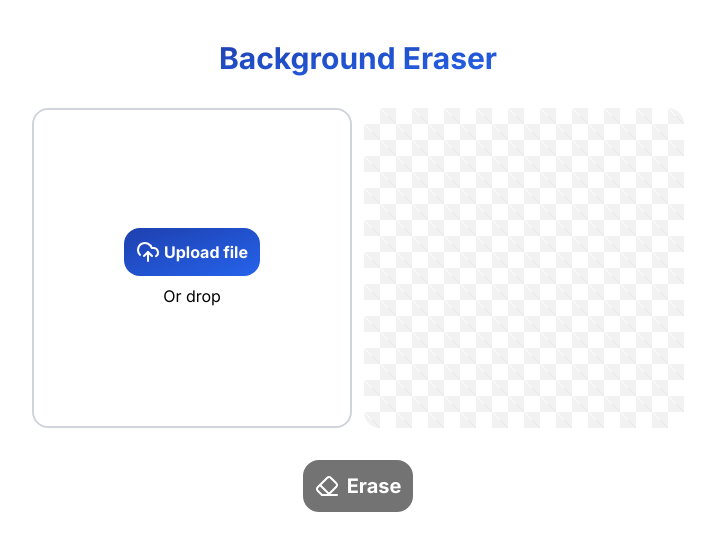
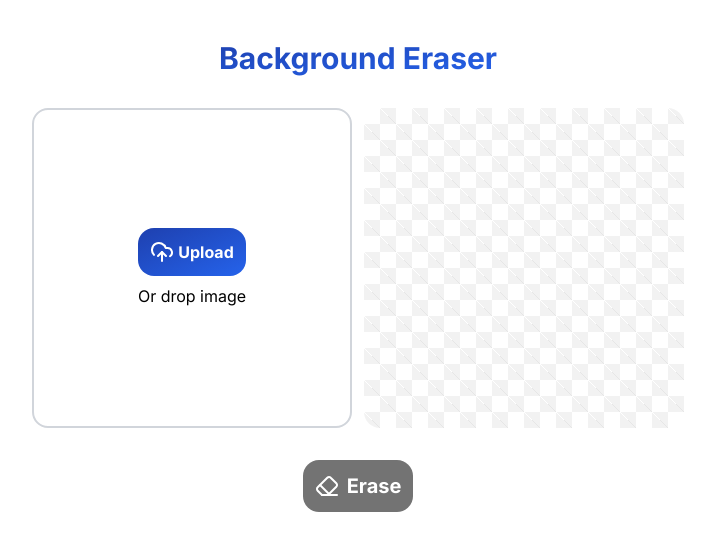
Before and after one commit to mateusfg7/background-eraser, a Next.js app: page / in a window 1280 px wide. Shown: the top 550 px of the page, without its empty margins (282-997 px from the left). Built offline with nearby package versions, Linux system fonts and the light colour scheme.

Commit message:
feat(ui): change "drop" message

```diff
--- a/src/app/components/upload-image-board.tsx
+++ b/src/app/components/upload-image-board.tsx
@@ -40,7 +40,7 @@ export function UploadImageBoard({
   }
   return (
     <div
-      className={`flex overflow-hidden justify-center items-center border-2 w-80 h-80 rounded-2xl text-center cursor-pointer ${
+      className={`transition-all flex overflow-hidden justify-center items-center border-2 w-80 h-80 rounded-2xl text-center cursor-pointer ${
         isDragOver ? 'border-blue-800 bg-gray-200' : 'border-gray-300'
       }`}
       onDragEnter={(event) => {
@@ -73,14 +73,14 @@ export function UploadImageBoard({
             className='object-cover h-full w-full'
           />
         ) : isDragOver ? (
-          <p>Drag and drop file here...</p>
+          <p>Drop image here...</p>
         ) : (
           <div className='flex flex-col items-center gap-2'>
             <p className='transition-all inline-flex gap-1 items-center font-bold duration-1000 bg-gradient-to-br from-blue-800 hover:from-blue-600 to-blue-600 hover:to-blue-400 p-3 rounded-2xl text-white'>
               <UploadCloud />
-              <span>Upload file</span>
+              <span>Upload</span>
             </p>
-            <p>Or drop</p>
+            <p>Or drop image</p>
           </div>
         )}
       </label>
```
